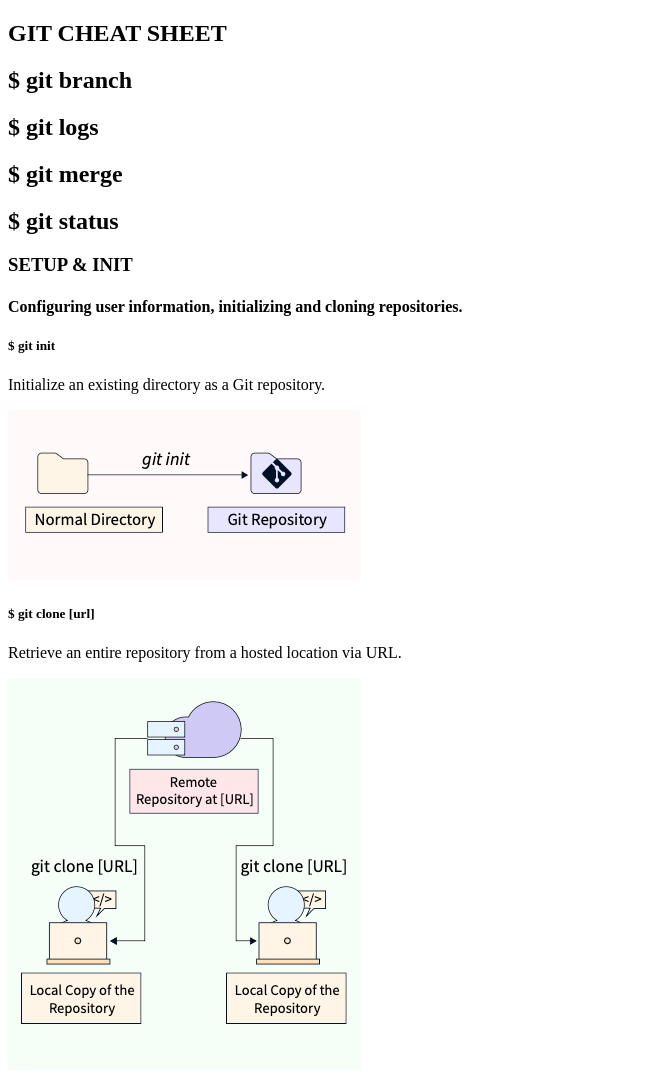
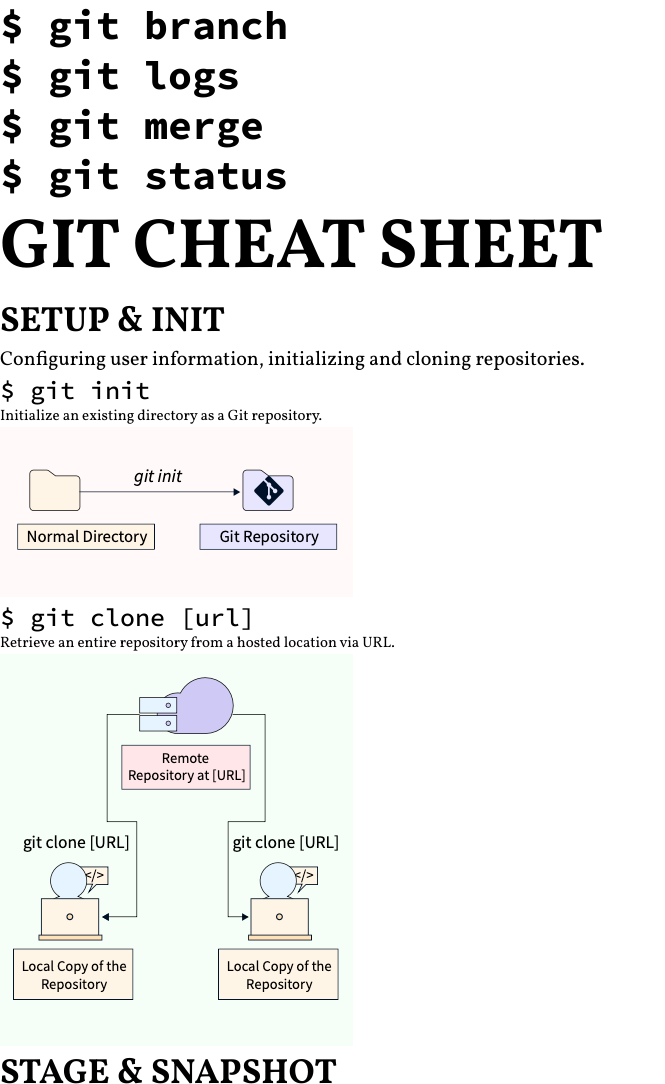
Before and after one commit to SuCoBootcamp24/Day68_24_08_23_GIT_CheatSheet, a plain HTML site: page index.html in a window 1280 px wide. Shown: the top 1084 px of the page, without its empty margins (0-665 px from the left). Drawn offline with Linux system fonts and the light colour scheme.

Commit message:
add new branch and css file for styling

```diff
--- a/asserts/css/style.css
+++ b/asserts/css/style.css
@@ -0,0 +1,59 @@
+
+@font-face {
+    font-family: SourceCode;
+    src: url(../font/SourceCodePro-VariableFont_wght.ttf);
+}
+
+@font-face {
+    font-family: Vollkorn;
+    src: url(../font/Vollkorn-VariableFont_wght.ttf);
+}
+
+
+* {
+    margin: 0;
+    padding: 0;
+    box-sizing: border-box;
+  }
+
+  html {
+    font-family: Vollkorn, sans-serif;
+    font-size: 10px;
+  }
+
+
+  /** ---- BASIC ---- */
+
+h1 {
+    font-family: Vollkorn;
+    font-size: 7rem;
+}
+
+h2 {
+    font-family: SourceCode;
+    font-size: 4rem;
+}
+
+h3 {
+    font-family: Vollkorn;
+    font-size: 3.5rem;
+}
+
+h4 {
+    font-family: Vollkorn;
+    font-size: 2rem;
+    font-weight: 100;
+}
+
+h5 {
+    font-family: SourceCode;
+    font-size: 2.5rem;
+    font-weight: 500;
+}
+
+p {
+    font-family: Vollkorn;
+    font-size: 1.5rem;
+}
+
+/** ------Main------ */
--- a/index.html
+++ b/index.html
@@ -8,6 +8,10 @@
 </head>
 <body>
     <header>
+        <h2>$ git branch</h2>
+        <h2>$ git logs</h2>
+        <h2>$ git merge</h2>
+        <h2>$ git status</h2>
         <section>
             <div class="rings rOut"></div>
             <div class="rings rIn"></div>
@@ -17,10 +21,6 @@
             <div class="rings rIn"></div>
             <div class="rings rOut"></div>
             <h1>GIT CHEAT SHEET</h1>
-            <h2>$ git branch</h2>
-            <h2>$ git logs</h2>
-            <h2>$ git merge</h2>
-            <h2>$ git status</h2>
         </section>
     </header>
     <main>
```
